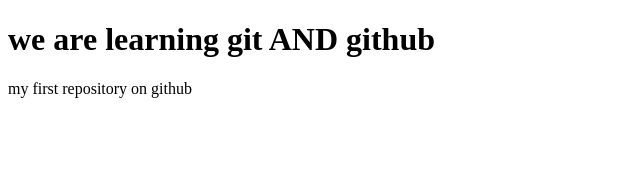
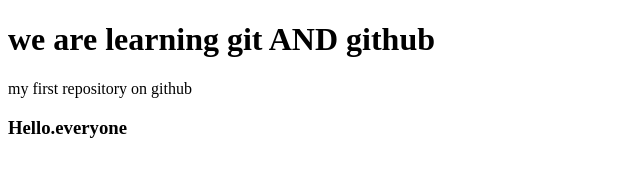
Before and after one commit to Abhishekkatale/my-github-repo, a plain HTML site: page index.html in a window 1280 px wide. Shown: the whole page, without its empty margins (0-640 px from the left). Drawn offline with Linux system fonts and the light colour scheme.

Commit message:
index.html add h3 tag

```diff
--- a/index.html
+++ b/index.html
@@ -12,6 +12,7 @@
     <p>
         my first repository on github
     </p>
+    <h3>Hello.everyone</h3>
 
 </body>
 </html>
```
